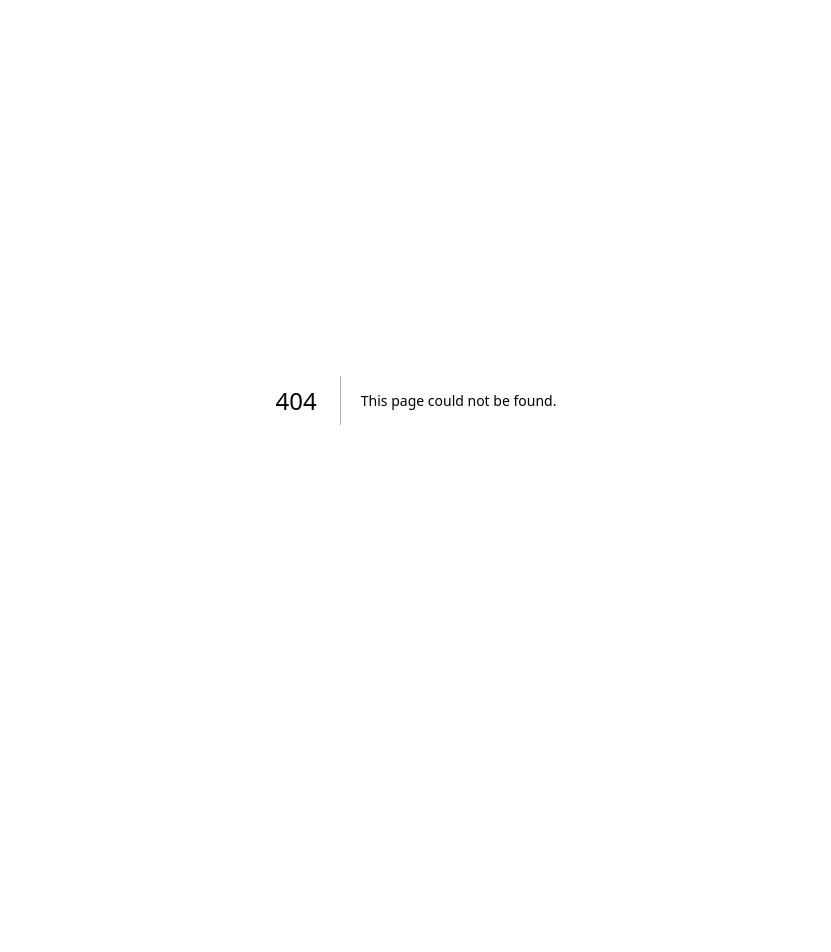
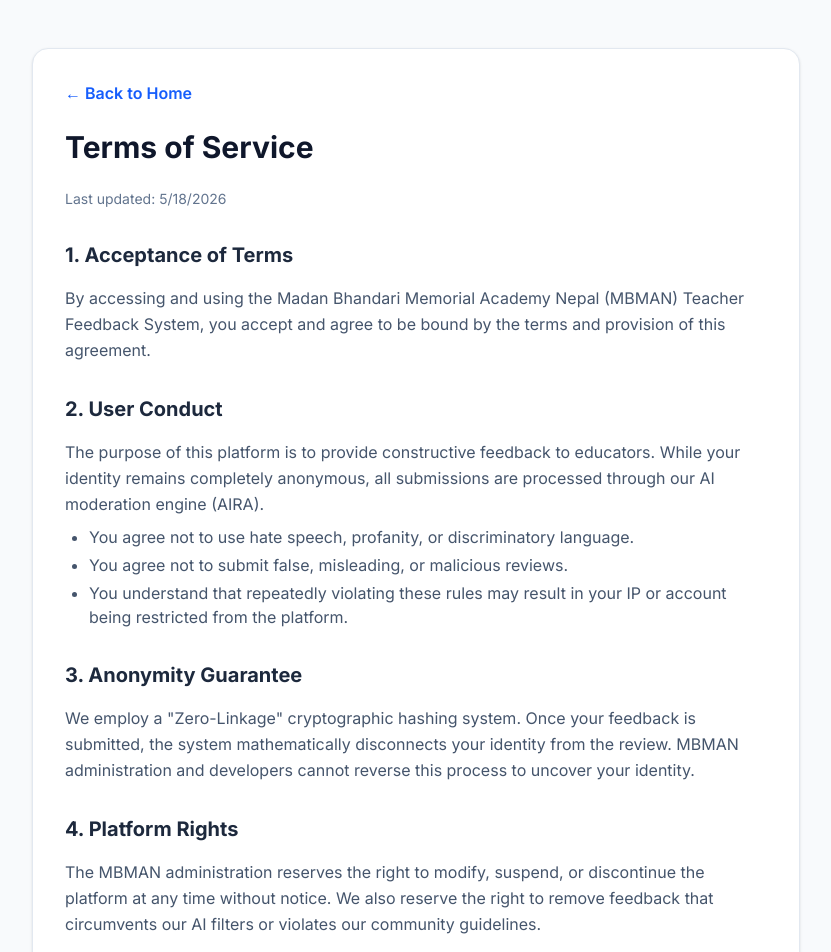
Before and after one commit to bishnugautam1112/mbman-teacher-feedback, a Next.js app: page /terms in a window 1280 px wide. Before the commit this address had no page. Shown: the top 952 px of the page, without its empty margins (224-1055 px from the left). Before the commit the page ends 800 px from the top, so only its background shows below. Built offline with nearby package versions, Linux system fonts and the light colour scheme.

Commit message:
Add Terms of Service page

```diff
--- /dev/null
+++ b/src/app/terms/page.tsx
@@ -0,0 +1,69 @@
+import Link from "next/link";
+import { motion } from "framer-motion";
+
+export const metadata = {
+  title: "Terms of Service | MBMAN Teacher Feedback",
+  description: "Terms of service and user agreement for the MBMAN Teacher Feedback System.",
+};
+
+export default function TermsOfService() {
+  return (
+    <div className="min-h-screen bg-slate-50 py-12 px-4 sm:px-6 lg:px-8">
+      <div className="max-w-3xl mx-auto bg-white p-8 rounded-2xl shadow-sm border border-slate-200">
+        <Link href="/" className="text-blue-600 font-semibold hover:underline mb-6 inline-block">
+          &larr; Back to Home
+        </Link>
+
+        <h1 className="text-3xl font-bold text-slate-900 mb-6">Terms of Service</h1>
+        <p className="text-sm text-slate-500 mb-8">Last updated: {new Date().toLocaleDateString()}</p>
+
+        <div className="prose prose-slate max-w-none">
+          <section className="mb-8">
+            <h2 className="text-xl font-bold text-slate-800 mb-4">1. Acceptance of Terms</h2>
+            <p className="text-slate-600 leading-relaxed">
+              By accessing and using the Madan Bhandari Memorial Academy Nepal (MBMAN) Teacher Feedback System,
+              you accept and agree to be bound by the terms and provision of this agreement.
+            </p>
+          </section>
+
+          <section className="mb-8">
+            <h2 className="text-xl font-bold text-slate-800 mb-4">2. User Conduct</h2>
+            <p className="text-slate-600 leading-relaxed mb-2">
+              The purpose of this platform is to provide constructive feedback to educators. While your identity remains completely anonymous,
+              all submissions are processed through our AI moderation engine (AIRA).
+            </p>
+            <ul className="list-disc pl-6 mt-2 text-slate-600 space-y-1">
+              <li>You agree not to use hate speech, profanity, or discriminatory language.</li>
+              <li>You agree not to submit false, misleading, or malicious reviews.</li>
+              <li>You understand that repeatedly violating these rules may result in your IP or account being restricted from the platform.</li>
+            </ul>
+          </section>
+
+          <section className="mb-8">
+            <h2 className="text-xl font-bold text-slate-800 mb-4">3. Anonymity Guarantee</h2>
+            <p className="text-slate-600 leading-relaxed">
+              We employ a "Zero-Linkage" cryptographic hashing system. Once your feedback is submitted, the system mathematically disconnects
+              your identity from the review. MBMAN administration and developers cannot reverse this process to uncover your identity.
+            </p>
+          </section>
+
+          <section className="mb-8">
+            <h2 className="text-xl font-bold text-slate-800 mb-4">4. Platform Rights</h2>
+            <p className="text-slate-600 leading-relaxed">
+              The MBMAN administration reserves the right to modify, suspend, or discontinue the platform at any time without notice.
+              We also reserve the right to remove feedback that circumvents our AI filters or violates our community guidelines.
+            </p>
+          </section>
+
+          <section className="mb-8">
+            <h2 className="text-xl font-bold text-slate-800 mb-4">5. Contact Us</h2>
+            <p className="text-slate-600 leading-relaxed">
+              For any questions regarding these Terms of Service, please contact us at: <br />
+              <a href="mailto:Mbmanteacherfeedbacksystem@gmail.com" className="text-blue-600 hover:underline">Mbmanteacherfeedbacksystem@gmail.com</a>
+            </p>
+          </section>
+        </div>
+      </div>
+    </div>
+  );
+}
--- a/src/components/Footer.tsx
+++ b/src/components/Footer.tsx
@@ -134,7 +134,7 @@
           </p>
           <div className="flex items-center gap-6 text-xs text-slate-500 font-medium">
             <Link href="/privacy" className="hover:text-white transition-colors">Privacy Policy</Link>
-            <Link href="#" className="hover:text-white transition-colors">Terms of Service</Link>
+            <Link href="/terms" className="hover:text-white transition-colors">Terms of Service</Link>
           </div>
         </div>
 
```
